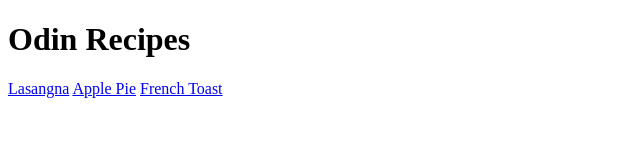
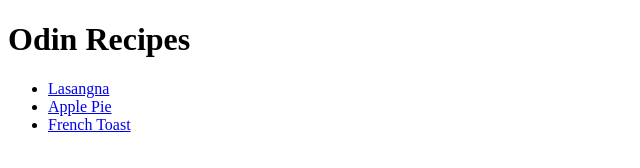
Before and after one commit to josh-atx/odin-recipes, a plain HTML site: page index.html in a window 1280 px wide. Shown: the whole page, without its empty margins (0-640 px from the left). Drawn offline with Linux system fonts and the light colour scheme.

Commit message:
make Home page into an unordered list
It was unordered elements

```diff
--- a/index.html
+++ b/index.html
@@ -7,8 +7,10 @@
 </head>
 <body>
     <h1>Odin Recipes</h1>
-    <a href="./pages/lasangna.html">Lasangna</a>
-    <a href="./pages/apple-pie.html">Apple Pie</a>
-    <a href="./pages/french-toast.html">French Toast</a>
+    <ul>
+    <li><a href="./pages/lasangna.html">Lasangna</a></li>
+    <li><a href="./pages/apple-pie.html">Apple Pie</a></li>
+    <li><a href="./pages/french-toast.html">French Toast</a></li>
+</ul>
 </body>
 </html>
```
